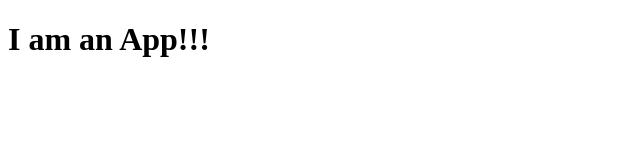
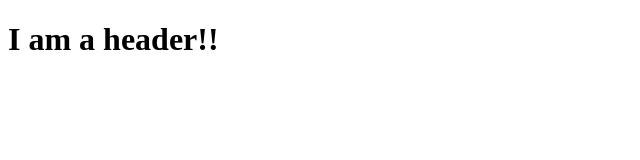
Before and after one commit to itashdv/contacts-page, a React app: page / in a window 1280 px wide. Shown: the top 160 px of the page, without its empty margins (0-640 px from the left). Built offline with nearby package versions, Linux system fonts and the light colour scheme.

Commit message:
Add eslint and prettier

```diff
--- a/package.json
+++ b/package.json
@@ -22,7 +22,13 @@
   "devDependencies": {
     "@types/react": "^18.0.29",
     "@types/react-dom": "^18.0.11",
+    "@typescript-eslint/eslint-plugin": "^5.56.0",
+    "@typescript-eslint/parser": "^5.56.0",
+    "eslint": "^8.36.0",
+    "eslint-plugin-react": "^7.32.2",
+    "eslint-webpack-plugin": "^4.0.0",
     "html-webpack-plugin": "^5.5.0",
+    "prettier": "^2.8.7",
     "ts-loader": "^9.4.2",
     "typescript": "^5.0.2",
     "webpack": "^5.76.3",
--- a/src/App.tsx
+++ b/src/App.tsx
@@ -1,7 +1,7 @@
 const App = () => {
-  return (
-    <h1>I am an App!!!</h1>
-  )
-}
+  const message = 'I am a header!!';
+
+  return <h1>{message}</h1>;
+};
 
 export default App;
--- a/webpack.config.js
+++ b/webpack.config.js
@@ -1,5 +1,8 @@
+
+/* eslint-disable */
 const path = require('path');
 const HtmlWebpackPlugin = require('html-webpack-plugin');
+const ESlintPlugin = require('eslint-webpack-plugin');
 
 module.exports = {
   mode: 'development',
@@ -37,6 +40,9 @@ module.exports = {
       title: 'Express Shina',
       filename: 'index.html',
       template: 'src/template.html',
-    })
+    }),
+    new ESlintPlugin({
+      extensions: ['js', 'ts', 'jsx', 'tsx']
+    }),
   ]
 };
```
Also changed, not shown: src/index.tsx (+4 -4 lines), .eslintrc.json (added), 2 other files (tests, documents, lock files or other folders).
